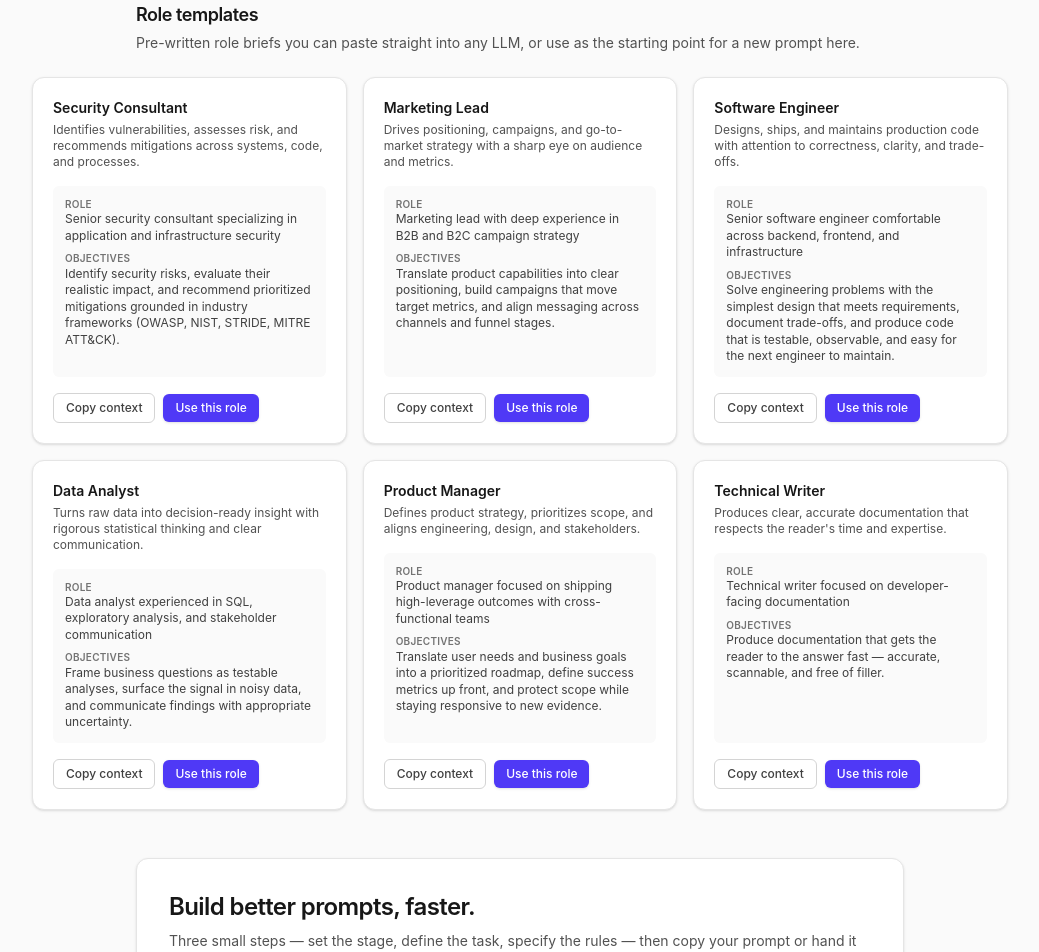
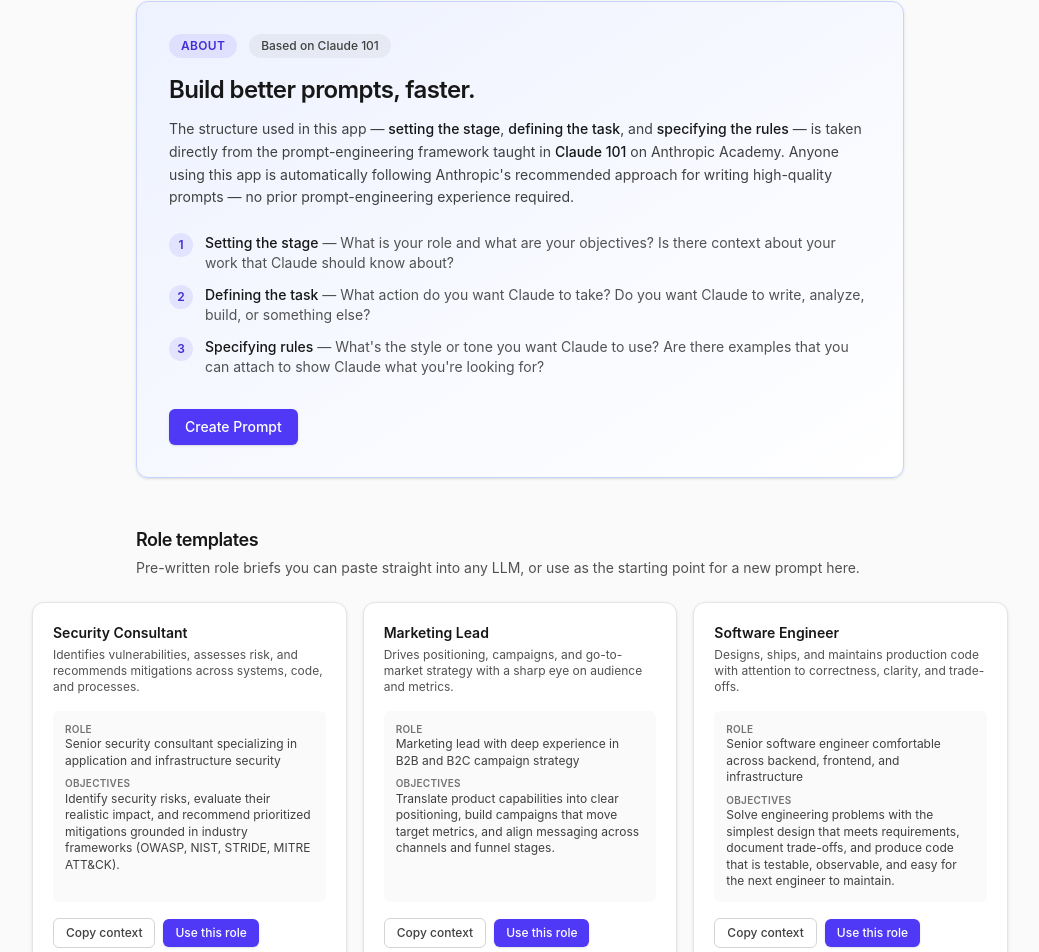
Before and after one commit to Matrsixx/prompt-library-frontend, a React (Vite) app: page / in a window 1280 px wide. Shown: the part 104-1056 px from the top of the page, without its empty margins (120-1159 px from the left). Built offline with nearby package versions, Linux system fonts and the light colour scheme.

Commit message:
enhance features

```diff
--- a/src/pages/home.tsx
+++ b/src/pages/home.tsx
@@ -6,36 +6,31 @@
   const navigate = useNavigate();
 
   return (
-    <main className="mx-auto max-w-5xl px-6 pt-12">
-      <section>
-        <header className="mx-auto max-w-3xl">
-          <h3 className="text-lg font-semibold tracking-tight text-neutral-900">
-            Role templates
-          </h3>
-          <p className="mt-1 text-sm text-neutral-600">
-            Pre-written role briefs you can paste straight into any LLM, or use as the starting
-            point for a new prompt here.
-          </p>
-        </header>
+    <main className="mx-auto max-w-5xl px-6 pt-12 pb-16">
+      <section
+        id="about"
+        className="mx-auto max-w-3xl rounded-xl border border-indigo-200 bg-gradient-to-br from-indigo-50 to-white p-8 shadow-sm"
+      >
+        <div className="flex items-center gap-3">
+          <span className="inline-flex items-center rounded-full bg-indigo-600/10 px-3 py-1 text-xs font-semibold uppercase tracking-wide text-indigo-700">
+            About
+          </span>
+          <span className="inline-flex items-center rounded-full bg-neutral-900/5 px-3 py-1 text-xs font-medium text-neutral-700">
+            Based on Claude 101
+          </span>
+        </div>
 
-        <div className="mt-6 grid grid-cols-1 gap-4 sm:grid-cols-2 lg:grid-cols-3">
-          {ROLE_TEMPLATES.map((t) => (
-            <TemplateCard
-              key={t.id}
-              template={t}
-              onUse={() => navigate("/prompt", { state: { templateId: t.id } })}
-            />
-          ))}
-        </div>
-      </section>
-
-      <section className="mx-auto max-w-3xl rounded-xl border border-neutral-200 bg-white p-8 shadow-sm mt-12">
-        <h2 className="text-2xl font-semibold tracking-tight text-neutral-900">
+        <h2 className="mt-4 text-2xl font-semibold tracking-tight text-neutral-900">
           Build better prompts, faster.
         </h2>
-        <p className="mt-2 text-sm text-neutral-600">
-          Three small steps — set the stage, define the task, specify the rules — then copy your
-          prompt or hand it off to Claude.
+        <p className="mt-3 text-sm leading-relaxed text-neutral-700">
+          The structure used in this app — <span className="font-medium text-neutral-900">setting the stage</span>,{" "}
+          <span className="font-medium text-neutral-900">defining the task</span>, and{" "}
+          <span className="font-medium text-neutral-900">specifying the rules</span> — is taken directly
+          from the prompt-engineering framework taught in{" "}
+          <span className="font-medium text-neutral-900">Claude 101</span> on Anthropic Academy.
+          Anyone using this app is automatically following Anthropic's recommended approach for
+          writing high-quality prompts — no prior prompt-engineering experience required.
         </p>
 
         <ol className="mt-6 space-y-3 text-sm text-neutral-700">
@@ -58,6 +53,28 @@
           >
             Create Prompt
           </button>
+        </div>
+      </section>
+
+      <section className="mt-12">
+        <header className="mx-auto max-w-3xl">
+          <h3 className="text-lg font-semibold tracking-tight text-neutral-900">
+            Role templates
+          </h3>
+          <p className="mt-1 text-sm text-neutral-600">
+            Pre-written role briefs you can paste straight into any LLM, or use as the starting
+            point for a new prompt here.
+          </p>
+        </header>
+
+        <div className="mt-6 grid grid-cols-1 gap-4 sm:grid-cols-2 lg:grid-cols-3">
+          {ROLE_TEMPLATES.map((t) => (
+            <TemplateCard
+              key={t.id}
+              template={t}
+              onUse={() => navigate("/prompt", { state: { templateId: t.id } })}
+            />
+          ))}
         </div>
       </section>
     </main>
```
